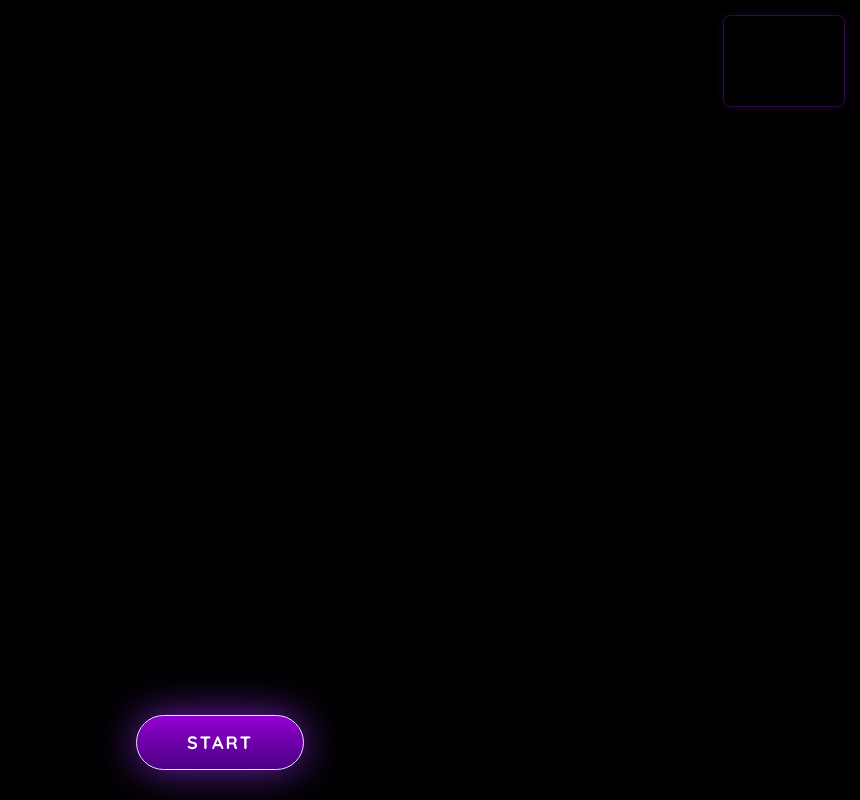
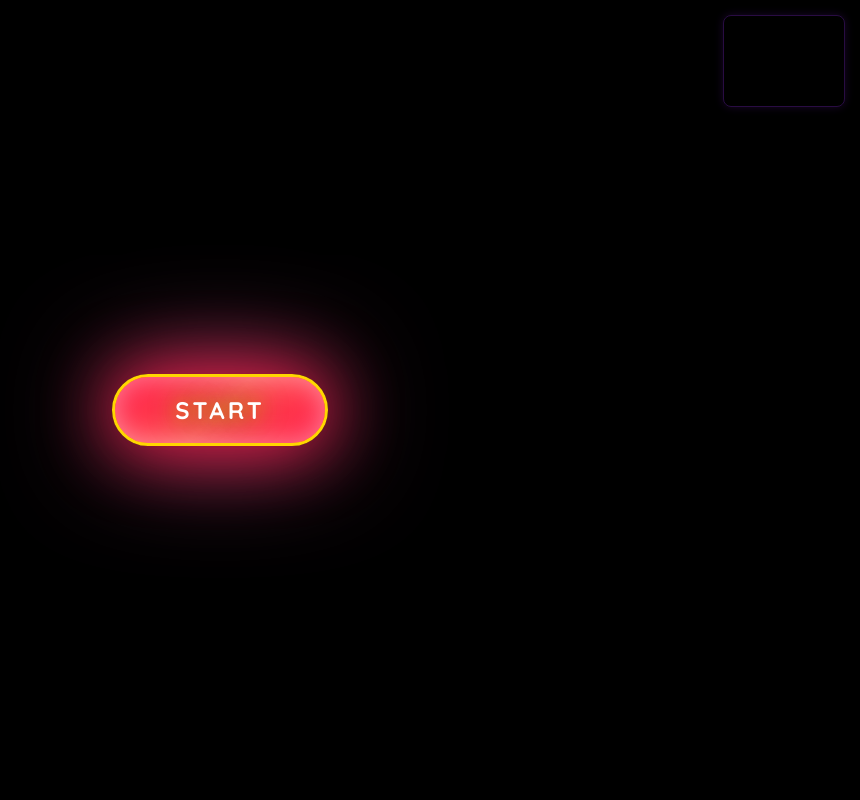
Before and after one commit to Trungnef/Christmas, a plain HTML site: page index.html in a window 1280 px wide. Shown: the whole page, without its empty margins (420-1280 px from the left). Drawn offline with nearby package versions, Linux system fonts and the light colour scheme.

Commit message:
fix button

```diff
--- a/index.html
+++ b/index.html
@@ -16,8 +16,8 @@
         #canvas-container { width: 100%; height: 100vh; display: block; }
 
         #ui-layer {
-            position: absolute; bottom: 30px; width: 100%;
-            text-align: center; pointer-events: none; z-index: 100;
+            position: absolute; top: 50%; left: 50%; transform: translate(-50%, -50%);
+            width: 100%; text-align: center; pointer-events: none; z-index: 100;
         }
 
         .guide {
@@ -38,18 +38,45 @@
 
         button {
             pointer-events: auto; cursor: pointer;
-            background: linear-gradient(to bottom, #9400D3, #4B0082);
-            color: #FFF; border: 1px solid #E6E6FA;
-            padding: 15px 50px; border-radius: 30px;
-            font-weight: 700; font-size: 18px; /* Tăng cỡ chữ nút */
-            box-shadow: 0 0 30px rgba(138, 43, 226, 0.6);
-            animation: pulse 2s infinite;
+            background: linear-gradient(135deg, #FF1744 0%, #FF5252 50%, #FF1744 100%);
+            color: #FFFFFF;
+            border: 3px solid #FFD700;
+            padding: 18px 60px;
+            border-radius: 50px;
+            font-weight: 900;
+            font-size: 24px;
+            box-shadow: 0 0 40px rgba(255, 23, 68, 0.8), 0 0 80px rgba(255, 105, 180, 0.6), inset 0 0 20px rgba(255, 255, 255, 0.3);
+            animation: christmasPulse 1.5s ease-in-out infinite;
             text-transform: uppercase;
-            letter-spacing: 2px;
-            /* Sử dụng font Quicksand đậm cho nút */
+            letter-spacing: 3px;
             font-family: 'Quicksand', sans-serif;
+            transition: all 0.3s ease;
+            text-shadow: 0 0 20px rgba(0, 0, 0, 0.8), 0 0 10px rgba(255, 215, 0, 0.8);
         }
-        @keyframes pulse { 0% { box-shadow: 0 0 20px rgba(138, 43, 226, 0.4); } 50% { box-shadow: 0 0 40px rgba(138, 43, 226, 0.8); } 100% { box-shadow: 0 0 20px rgba(138, 43, 226, 0.4); } }
+
+        button:hover {
+            transform: scale(1.1);
+            box-shadow: 0 0 60px rgba(255, 23, 68, 1), 0 0 100px rgba(255, 105, 180, 0.8), inset 0 0 30px rgba(255, 255, 255, 0.5);
+        }
+
+        button:active {
+            transform: scale(0.95);
+        }
+
+        @keyframes christmasPulse {
+            0% {
+                box-shadow: 0 0 40px rgba(255, 23, 68, 0.8), 0 0 80px rgba(255, 105, 180, 0.6), inset 0 0 20px rgba(255, 255, 255, 0.3);
+                text-shadow: 0 0 20px rgba(0, 0, 0, 0.8), 0 0 10px rgba(255, 215, 0, 0.8);
+            }
+            50% {
+                box-shadow: 0 0 80px rgba(255, 23, 68, 1), 0 0 120px rgba(255, 105, 180, 0.8), inset 0 0 30px rgba(255, 255, 255, 0.5);
+                text-shadow: 0 0 30px rgba(0, 0, 0, 0.8), 0 0 20px rgba(255, 215, 0, 1);
+            }
+            100% {
+                box-shadow: 0 0 40px rgba(255, 23, 68, 0.8), 0 0 80px rgba(255, 105, 180, 0.6), inset 0 0 20px rgba(255, 255, 255, 0.3);
+                text-shadow: 0 0 20px rgba(0, 0, 0, 0.8), 0 0 10px rgba(255, 215, 0, 0.8);
+            }
+        }
 
         #camera-preview {
             position: absolute; top: 15px; right: 15px;
```
Also changed, not shown: 1 other file.
